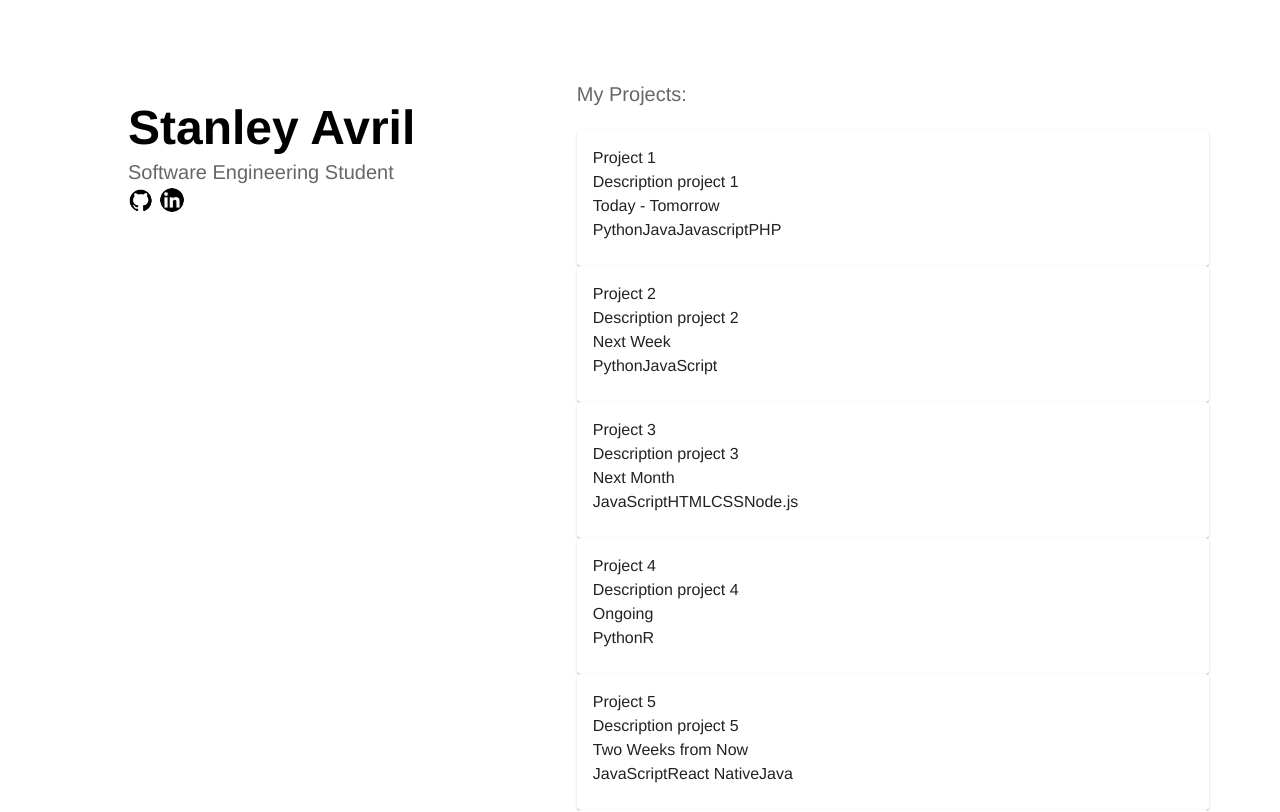
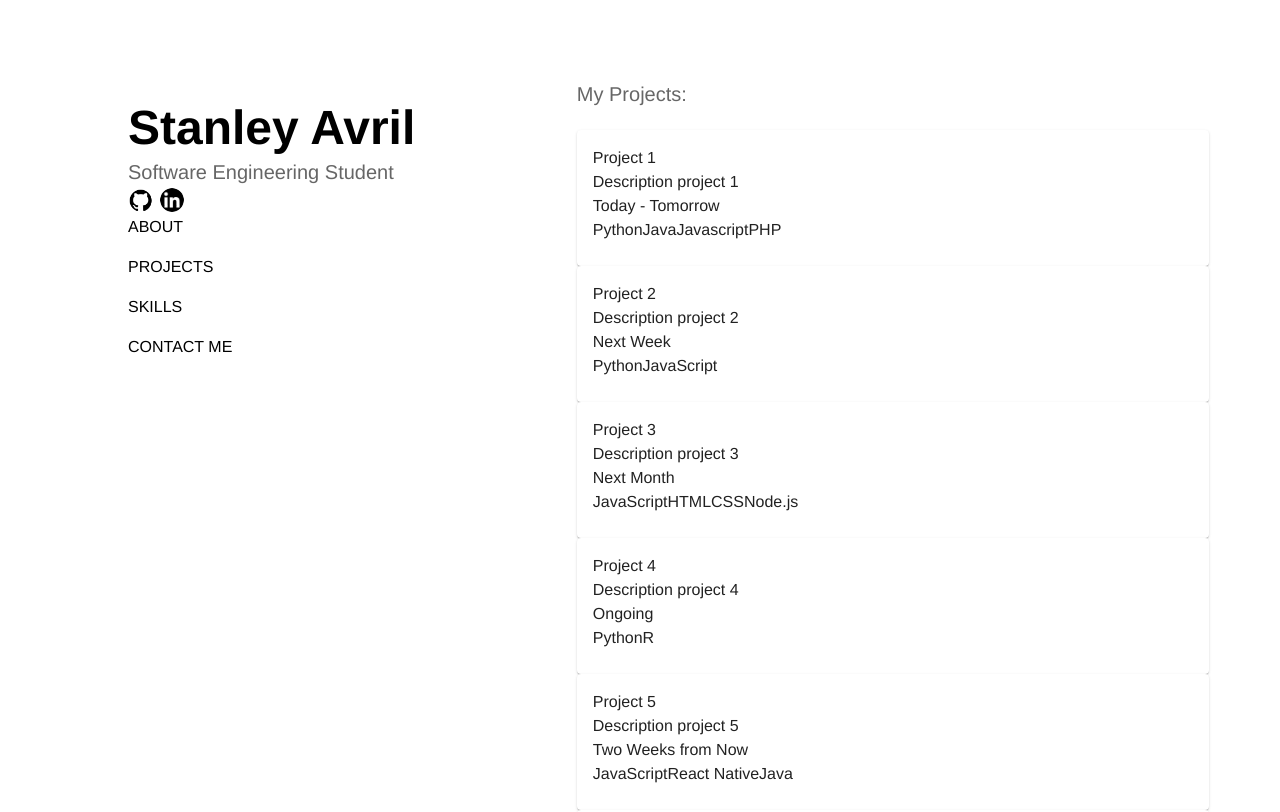
Before and after one commit to stanleyavril123/myPortfolio, a React (Create React App) app in the folder my-portfolio/: page / in a window 1280 px wide. Shown: the top 812 px of the page. Built offline with nearby package versions, Linux system fonts and the light colour scheme.

Commit message:
Added navigation Buttons in header

```diff
--- a/my-portfolio/src/components/NavButton.jsx
+++ b/my-portfolio/src/components/NavButton.jsx
@@ -5,6 +5,17 @@ import React from "react";
 const navButton = ["ABOUT", "PROJECTS", "SKILLS", "CONTACT ME"]
 
 export default function NavButton() {
+    return (
+        <div>
+            <Stack direction="column" spacing={2}>
+            {navButton.map((lable, index) => (
+                <a key={index}>
+                    <Typography>{lable}</Typography>
+                </a>
+            ))}
+            </Stack>
+        </div>
+    )
 
 
 
```
